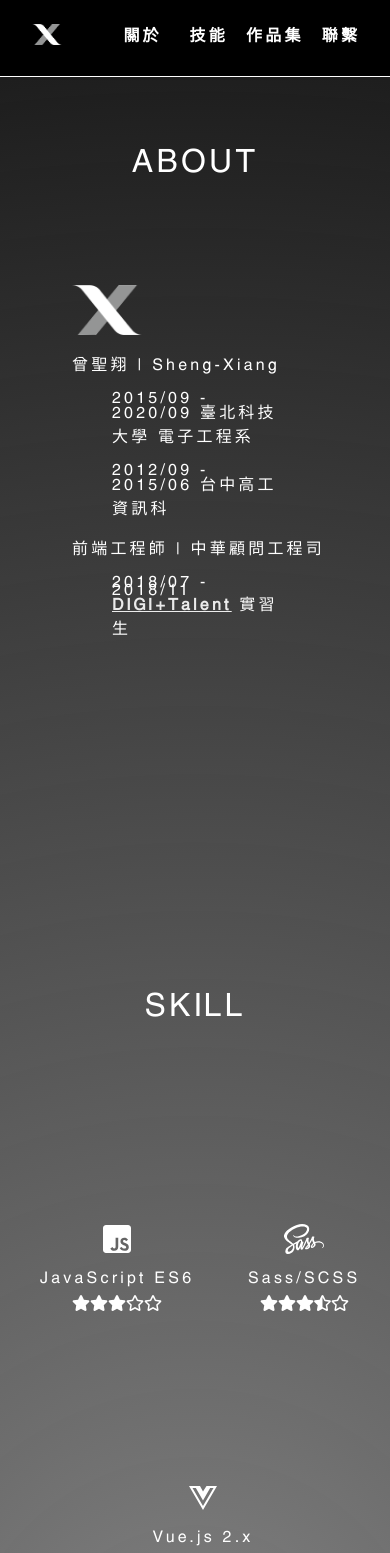
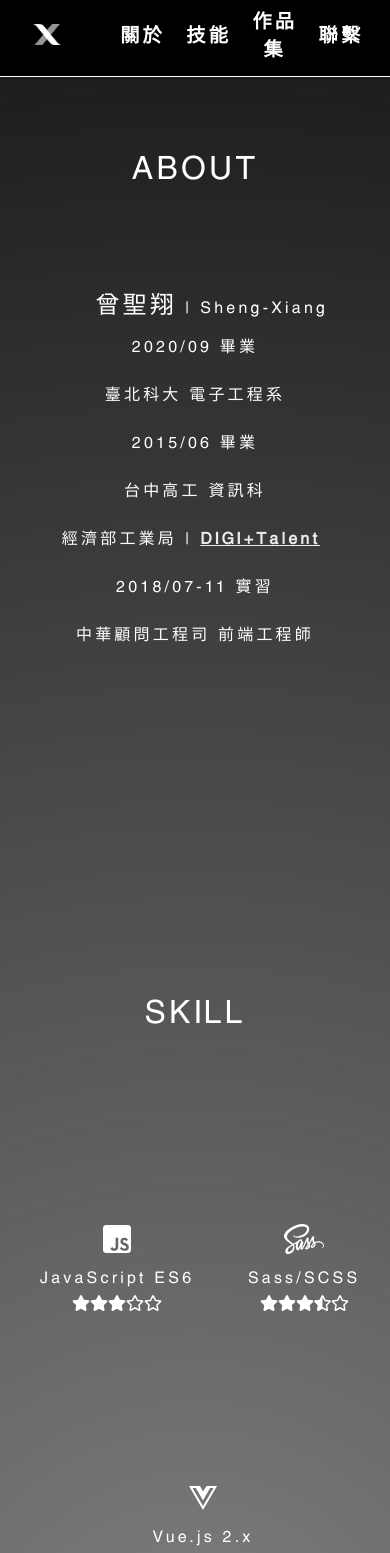
Before and after one commit to Sheng-Xiang/xiang, a Vue app: page /#/ in a window 390 px wide. Shown: the top 1553 px of the page. Built offline with nearby package versions, Linux system fonts and the light colour scheme; a web font is replaced by a local one.

Commit message:
improve UI (Nav, About, logo)

```diff
--- a/src/components/About.vue
+++ b/src/components/About.vue
@@ -1,21 +1,51 @@
 <template>
     <div id="about">
         <div class="container">
-            <div class="title">
-                <span>ABOUT</span>
-                <font-awesome-icon class="titleIcon" :icon="['far', 'id-badge'] " size="2x" />
+            <div class="theme">
+                <div>
+                    <font-awesome-icon class="themeIcon" :icon="['far', 'id-badge'] " size="2x" />
+                </div>
+                <div>
+                    <span>ABOUT</span>
+                </div>
             </div>
             <div class="content">
-                <img src="logo.png" alt="" height="50px">
-                <p>曾聖翔 | Sheng-Xiang</p>
-                <blockquote>
-                    <p>2015/09 - 2020/09 臺北科技大學 電子工程系</p>
-                    <p>2012/09 - 2015/06 台中高工 資訊科</p>
-                </blockquote>
-                <p>前端工程師 | 中華顧問工程司</p>
-                <blockquote>
-                    <p>2018/07 - 2018/11 <a href="https://www.digitalent.org.tw/index.html">DIGI+Talent</a> 實習生</p>
-                </blockquote>
+                <div class="front">
+                    <span class="name-zh">曾聖翔</span>
+                </div>
+                <div class="middle">
+                    <span class="bar"> | </span>
+                </div>
+                <div class="tail">
+                    <span class="name-en">Sheng-Xiang</span>
+                </div>
+                <div class="front period">
+                    <span>2020/09 畢業</span>
+                </div>
+                <div class="tail project">
+                    <span>臺北科大 電子工程系</span>
+                </div>
+                <div class="front period">
+                    <span>2015/06 畢業</span>
+                </div>
+                <div class="tail project">
+                    <span>台中高工 資訊科</span>
+                </div>
+                <div class="front">
+                    <span class="work">經濟部工業局</span>
+                </div>
+                <div class="middle">
+                    <span class="work"> | </span>
+                </div>
+                <div class="tail">
+                    <span class="work"><a href="https://www.digitalent.org.tw/index.html">DIGI+Talent</a></span>
+                </div>
+                <div class="front period">
+                    <span>2018/07-11 實習</span>
+                </div>
+                <div class="tail project">
+                    <span>中華顧問工程司 前端工程師</span>
+                </div>
             </div>
         </div>
     </div>
@@ -70,35 +100,110 @@ export default {
     height: inherit;
 }
 
-.title {
+.theme {
     flex: 1;
     display: flex;
-    justify-content: space-evenly;
+    flex-direction: column;
     align-items: center;
     margin: 1rem;
     padding: 2rem;
     font-size: 2rem;
+
+    div {
+        margin: 1rem;
+    }
 }
 
 .content {
     flex: 1 1 50%;
-    text-align: start;
     margin: 1rem;
     padding: 2rem;
+    padding-top: 0rem;
     padding-left: 3rem;
     border-left: 1px solid rgba(255, 255, 255, 1);
+    display: grid;
+    grid-template-columns: repeat(3, auto);
+    grid-row-gap: 1rem;
+    grid-column-gap: 0.5rem;
+    justify-content: start;
+    align-items: baseline;
+
+    .front {
+        grid-column: 1;
+        display: flex;
+        justify-content: flex-end;
+        align-items: flex-end;
+
+        .name-zh {
+            font-size: 4rem;
+        }
+
+        .work {
+            font-size: 1.5rem;
+        }
+    }
+
+    .middle {
+        display: flex;
+        justify-content: center;
+        align-items: flex-end;
+
+        .bar {
+            font-size: 3rem;
+        }
+
+        .work {
+            font-size: 1.5rem;
+        }
+    }
+
+    .tail {
+        grid-column: 3;
+        display: flex;
+        justify-content: flex-start;
+        align-items: flex-end;
+
+        .name-en {
+            font-size: 3rem;
+        }
+
+        .work {
+            font-size: 1.5rem;
+        }
+    }
 }
 
 @media (min-width: 1025px) and (max-width: 1920px) {
     .container {}
 
-    .title {}
+    .theme {}
 }
 
 @media (min-width: 801px) and (max-width: 1024px) {
     .container {}
 
-    .title {}
+    .theme {}
+
+    .content {
+        .front {
+            .name-zh {
+                font-size: 3.5rem;
+            }
+        }
+
+        .middle {
+            .bar {
+                font-size: 2.25rem;
+            }
+        }
+
+        .tail {
+
+            .name-en {
+                font-size: 2.25rem;
+            }
+        }
+    }
 }
 
 @media (max-width: 800px) {
@@ -106,19 +211,102 @@ export default {
         flex-direction: column;
     }
 
-    .title {
+    .theme {
         margin-top: 10vh;
         margin-top: calc(var(--vh, 1vh) * 10);
         padding: 1rem;
 
-        .titleIcon {
+        .themeIcon {
             display: none;
         }
     }
 
     .content {
+        margin: 1rem;
+        padding: 2rem;
         border-left: 0px;
+        grid-template-rows: 4rem 2rem 2rem 2.5rem 2rem;
 
+        .front {
+            grid-column: 1;
+            display: flex;
+            justify-content: flex-end;
+            align-items: flex-end;
+
+            .name-zh {
+                font-size: 3rem;
+            }
+        }
+
+        .middle {
+            display: flex;
+            justify-content: center;
+            align-items: flex-end;
+
+            .bar {
+                font-size: 2.25rem;
+            }
+        }
+
+        .tail {
+            grid-column: 3;
+            display: flex;
+            justify-content: flex-start;
+            align-items: flex-end;
+
+            .name-en {
+                font-size: 2.25rem;
+            }
+        }
+    }
+}
+
+@media (max-width: 540px) {
+    .content {
+        grid-row-gap: 1rem;
+        grid-column-gap: 0.5rem;
+        grid-template-rows: repeat(8, 2rem);
+
+        .front {
+
+            .name-zh {
+                font-size: 1.5rem;
+            }
+
+            .work {
+                font-size: 1rem;
+            }
+        }
+
+        .middle {
+            .bar {
+                font-size: 1rem;
+            }
+
+            .work {
+                font-size: 1rem;
+            }
+        }
+
+        .tail {
+            .name-en {
+                font-size: 1rem;
+            }
+
+            .work {
+                font-size: 1rem;
+            }
+        }
+
+        .period {
+            grid-column: 1/ span 3;
+            justify-content: center;
+        }
+
+        .project {
+            grid-column: 1/ span 3;
+            justify-content: center;
+        }
     }
 }
 
--- a/src/components/Contact.vue
+++ b/src/components/Contact.vue
@@ -1,25 +1,32 @@
 <template>
     <div id="contact">
         <div class="container">
-            <div class="title">
-                <span>CONTACT</span>
-                <font-awesome-icon class="titleIcon" :icon="['far', 'address-book'] " size="2x" />
+            <div class="theme">
+                <div>
+                    <font-awesome-icon class="themeIcon" :icon="['far', 'address-book'] " size="2x" />
+                </div>
+                <div>
+                    <span>CONTACT</span>
+                </div>
             </div>
             <div class="content">
                 <div class="item">
                     <a href="mailto:a2325504a@gmail.com">
                         <font-awesome-icon class="contactIcon" :icon="['far', 'envelope'] " size="3x" />
                     </a>
+                    <p>Mail</p>
                 </div>
                 <div class="item">
                     <a href="https://github.com/Sheng-Xiang?tab=repositories">
                         <font-awesome-icon class="contactIcon" :icon="['fab', 'github'] " size="3x" />
                     </a>
+                    <p>Github</p>
                 </div>
                 <div class="item">
                     <a href="tel:0978108508">
                         <font-awesome-icon class="contactIcon" :icon="['fas', 'mobile-alt'] " size="3x" />
                     </a>
+                    <p>Phone</p>
                 </div>
             </div>
         </div>
@@ -53,14 +60,18 @@ export default {
     height: inherit;
 }
 
-.title {
+.theme {
     flex: 1;
     display: flex;
-    justify-content: space-evenly;
+    flex-direction: column;
     align-items: center;
     margin: 1rem;
     padding: 2rem;
     font-size: 2rem;
+
+    div {
+        margin: 1rem;
+    }
 }
 
 .content {
@@ -97,13 +108,13 @@ a {
 @media (min-width: 1025px) and (max-width: 1920px) {
     .container {}
 
-    .title {}
+    .theme {}
 }
 
 @media (min-width: 801px) and (max-width: 1024px) {
     .container {}
 
-    .title {}
+    .theme {}
 }
 
 @media (max-width: 800px) {
@@ -111,12 +122,12 @@ a {
         flex-direction: column;
     }
 
-    .title {
+    .theme {
         margin-top: 10vh;
         margin-top: calc(var(--vh, 1vh) * 10);
         padding: 1rem;
 
-        .titleIcon {
+        .themeIcon {
             display: none;
         }
     }
--- a/src/components/Nav.vue
+++ b/src/components/Nav.vue
@@ -109,6 +109,10 @@ export default {
     padding: 2rem;
     font-size: 2rem;
 
+    .major {
+        white-space: nowrap;
+    }
+
     .minor {
         display: none;
         height: 2.5vh;
@@ -123,6 +127,7 @@ export default {
     align-items: center;
     margin: 1rem;
     padding: 2rem;
+    font-size: 1.5rem;
 
     .item {
         flex: 0 0 10%;
@@ -163,7 +168,6 @@ export default {
     .logo {
         flex: 0;
         padding: 1rem;
-        font-size: 1rem;
 
         .major {
             display: none;
@@ -194,4 +198,10 @@ export default {
         }
     }
 }
+
+@media (max-width: 540px) {
+    .menu {
+        font-size: 1.2rem
+    }
+}
 </style>
--- a/src/components/Portfolio.vue
+++ b/src/components/Portfolio.vue
@@ -1,9 +1,13 @@
 <template>
     <div id="portfolio">
         <div class="container">
-            <div class="title">
-                <span>PORTFOLIO</span>
-                <font-awesome-icon class="titleIcon" :icon="['fas', 'book-open'] " size="2x" />
+            <div class="theme">
+                <div>
+                    <font-awesome-icon class="themeIcon" :icon="['fas', 'book-open'] " size="2x" />
+                </div>
+                <div>
+                    <span>PORTFOLIO</span>
+                </div>
             </div>
             <div class="content">
             </div>
@@ -38,14 +42,18 @@ export default {
     height: inherit;
 }
 
-.title {
+.theme {
     flex: 1;
     display: flex;
-    justify-content: space-evenly;
+    flex-direction: column;
     align-items: center;
     margin: 1rem;
     padding: 2rem;
     font-size: 2rem;
+
+    div {
+        margin: 1rem;
+    }
 }
 
 .content {
@@ -67,13 +75,13 @@ a {
 @media (min-width: 1025px) and (max-width: 1920px) {
     .container {}
 
-    .title {}
+    .theme {}
 }
 
 @media (min-width: 801px) and (max-width: 1024px) {
     .container {}
 
-    .title {}
+    .theme {}
 }
 
 @media (max-width: 800px) {
@@ -81,12 +89,12 @@ a {
         flex-direction: column;
     }
 
-    .title {
+    .theme {
         margin-top: 10vh;
         margin-top: calc(var(--vh, 1vh) * 10);
         padding: 1rem;
 
-        .titleIcon {
+        .themeIcon {
             display: none;
         }
     }
--- a/src/components/Skill.vue
+++ b/src/components/Skill.vue
@@ -1,9 +1,13 @@
 <template>
     <div id="skill">
         <div class="container">
-            <div class="title">
-                <span>SKILL</span>
-                <font-awesome-icon class="titleIcon" :icon="['fas', 'tools'] " size="2x" />
+            <div class="theme">
+                <div>
+                    <font-awesome-icon class="themeIcon" :icon="['fas', 'tools'] " size="2x" />
+                </div>
+                <div>
+                    <span>SKILL</span>
+                </div>
             </div>
             <div class="content">
                 <div class="item" v-for="(skill, key) in skills" :key="key" :class="skill.importance">
@@ -154,14 +158,18 @@ export default {
     height: inherit;
 }
 
-.title {
+.theme {
     flex: 1;
     display: flex;
-    justify-content: space-evenly;
+    flex-direction: column;
     align-items: center;
     margin: 1rem;
     padding: 2rem;
     font-size: 2rem;
+
+    div {
+        margin: 1rem;
+    }
 }
 
 .content {
@@ -208,13 +216,13 @@ export default {
 @media (min-width: 1025px) and (max-width: 1920px) {
     .container {}
 
-    .title {}
+    .theme {}
 }
 
 @media (min-width: 801px) and (max-width: 1024px) {
     .container {}
 
-    .title {}
+    .theme {}
 }
 
 @media (max-width: 800px) {
@@ -222,12 +230,12 @@ export default {
         flex-direction: column;
     }
 
-    .title {
+    .theme {
         margin-top: 10vh;
         margin-top: calc(var(--vh, 1vh) * 10);
         padding: 1rem;
 
-        .titleIcon {
+        .themeIcon {
             display: none;
         }
     }
```
